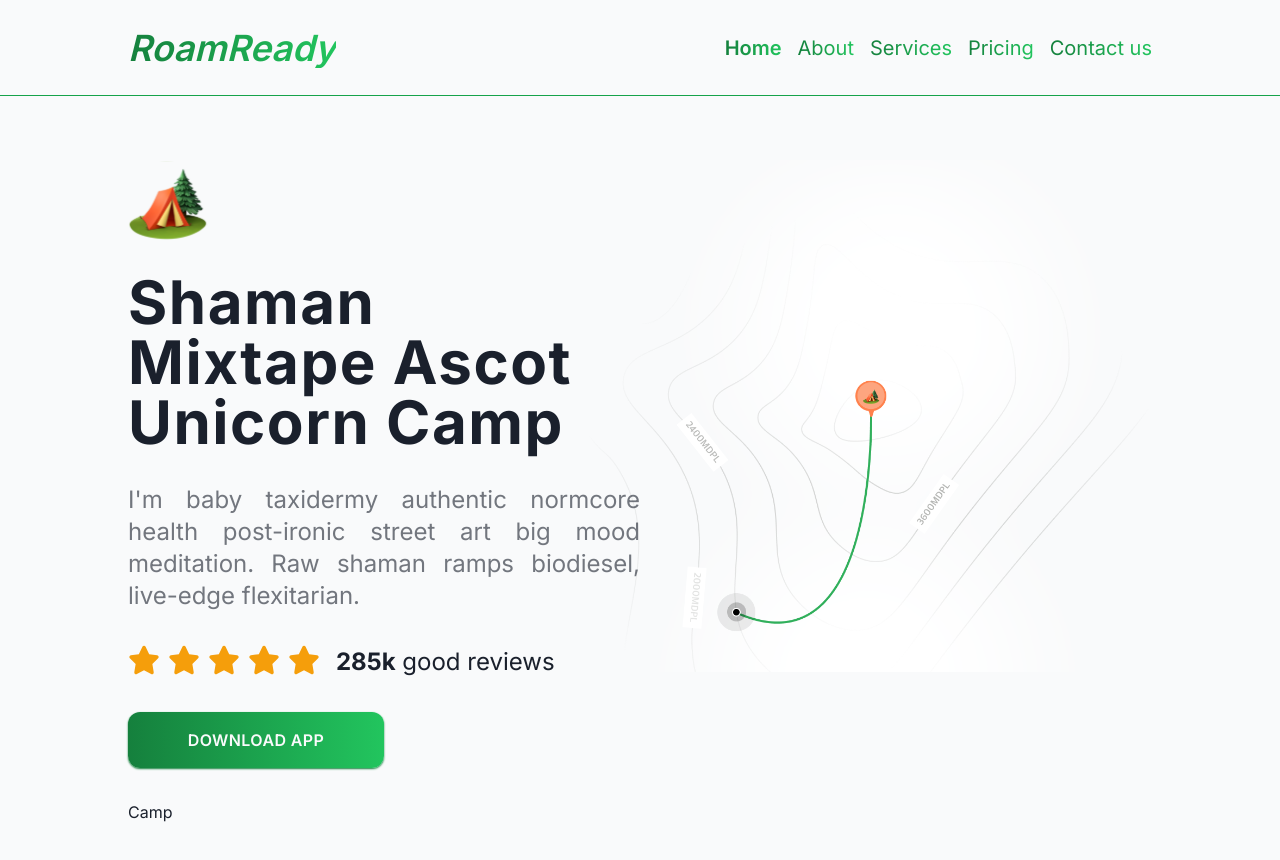
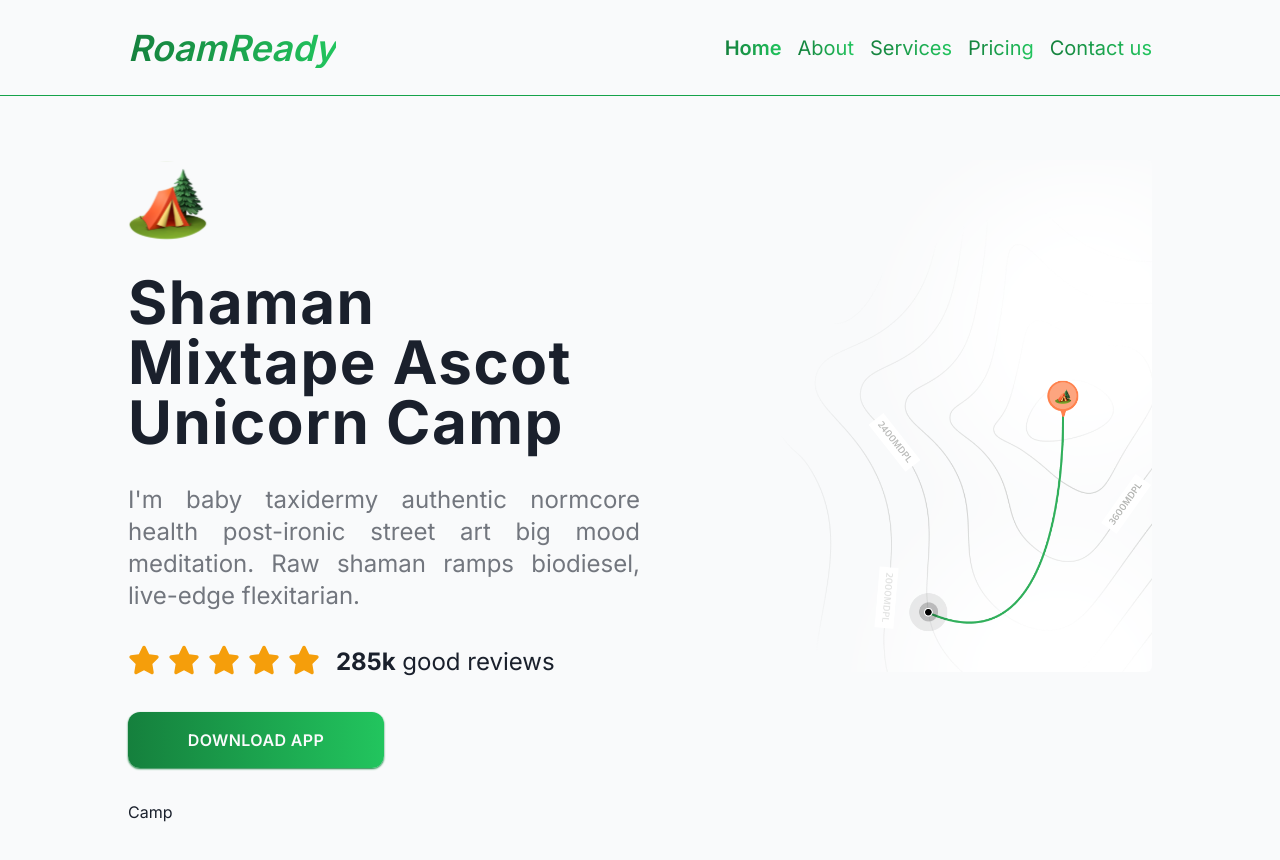
Before and after one commit to SiegfriedBz/Nextjs-RoamReady, a Next.js app: page / in a window 1280 px wide. Shown: the top 860 px of the page. Built offline with nearby package versions, Linux system fonts and the light colour scheme.

Commit message:
fix hero-bg position

```diff
--- a/app/globals.css
+++ b/app/globals.css
@@ -162,16 +162,16 @@ body {
   .hero-bg {
     @apply bg-hero-pattern-bg
     absolute
-    -left-12
     bottom-0
+    left-8
     right-0
     top-60
     rounded-md
     bg-cover bg-center
-    lg:-left-16
+    sm:bottom-24
     lg:bottom-32
-    lg:top-0
-    xl:left-32
-    2xl:left-60;
+    lg:left-[32rem]
+
+    lg:top-0;
   }
 }
```
